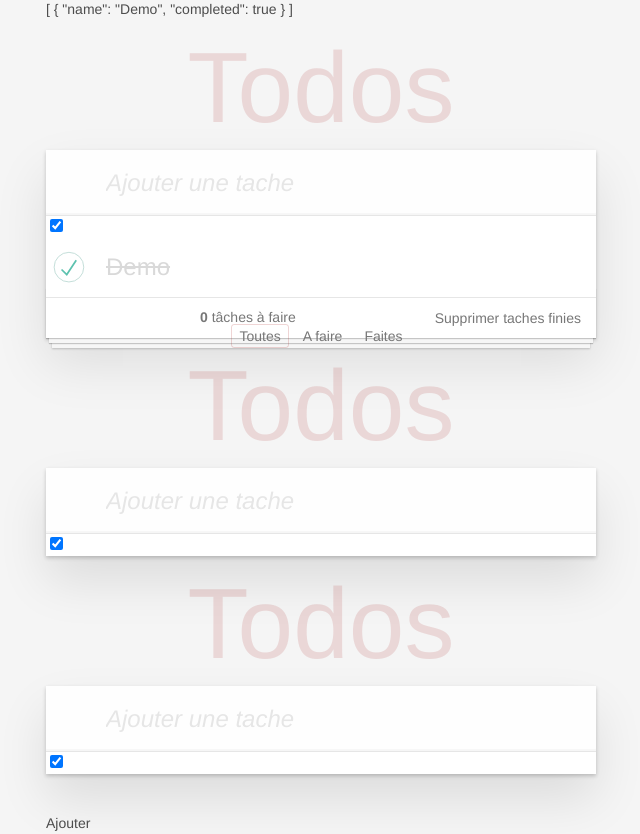
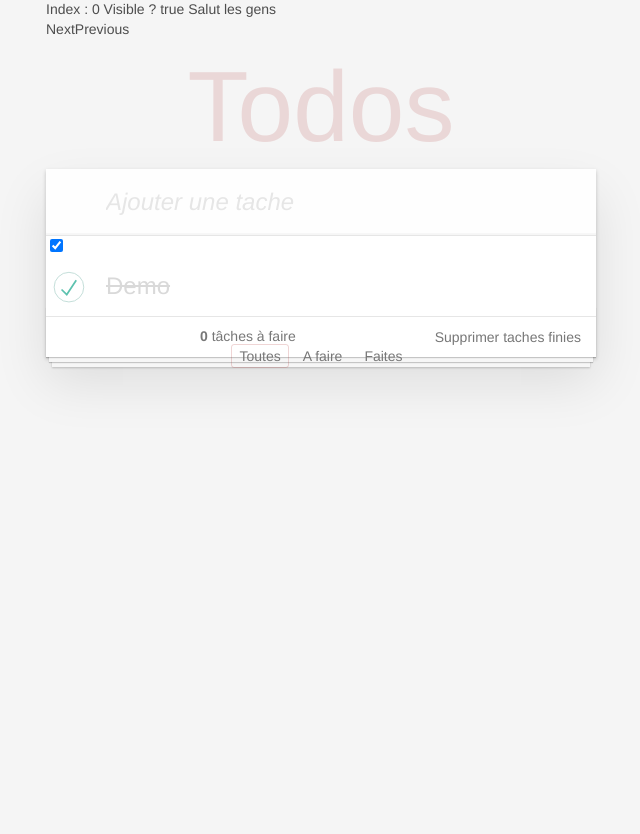
Before and after one commit to gchaulet/todolist, a Vue app in the folder todo/: page / in a window 1280 px wide. Shown: the whole page, without its empty margins (319-959 px from the left). After the commit the page ends 800 px from the top, so only its background shows below. Built offline with nearby package versions, Linux system fonts and the light colour scheme.

Commit message:
carousel vue first

```diff
--- a/todo/src/App.vue
+++ b/todo/src/App.vue
@@ -1,15 +1,22 @@
 <template>
   <div>
-    {{ todos }}
+    <carousel>
+      <carousel-slide>
+        Salut les gens
+      </carousel-slide>
+       <carousel-slide>
+        Au revoir les gens
+      </carousel-slide>
+    </carousel>
     <todos v-model="todos"></todos>
-    <todos></todos>
-    <todos></todos>
-    <button @click="addTodo">Ajouter</button>
+
   </div>
 </template>
 
 <script>
 import Todos from './components/Todos'
+import Carousel from './components/Carousel/Carousel'
+import CarouselSlide from './components/Carousel/CarouselSlide'
 
 export default {
   data() {
@@ -29,7 +36,9 @@ export default {
     }
   },
   components: {
-    Todos
+    Todos,
+    Carousel,
+    CarouselSlide
     }
 }
 </script>
--- /dev/null
+++ b/todo/src/components/Carousel/Carousel.vue
@@ -0,0 +1,53 @@
+<template>
+    <div clas="carousel">
+        <slot></slot>
+        <button class="carousel__nav carousel__next" @click="next">Next</button>
+        <button class="carousel__nav carousel__previous" @click="prev">Previous</button>
+    </div>
+</template>
+
+<script>
+export default {
+    data () {
+        //console.log(this.$children)
+        return {
+            //know the current index
+            index: 0,
+            //cannot catch the object's childrens because previous console.log(this.$children) is empty
+            slides: []
+
+        }
+    },
+    mounted () {
+        //catch the object's childrens
+        //console.log(this.$children)
+        this.slides = this.$children
+        //function which give an index for each slide
+        this.slides.forEach((slide, i) => {
+            slide.index = i
+        })
+    },
+    computed : {
+        //count total number of slides available
+        slidesCount () {
+            return this.slides.length
+        }
+    },
+    methods : {
+        next () {
+            this.index++
+            // come back to slide 0 at the end
+            if(this.index >= this.slidesCount){
+                this.index = 0
+            }
+        },
+        prev (){
+            this.index--
+            //go to last slide
+            if(this.index < this.slidesCount){
+                this.index = this.slidesCount - 1
+            }
+        }
+    }
+}
+</script>
--- /dev/null
+++ b/todo/src/components/Carousel/CarouselSlide.vue
@@ -0,0 +1,24 @@
+<template>
+    <div  v-show="visible">
+          Index : {{ index }}
+          Visible ? {{ visible }}
+        <slot></slot>
+    </div>
+</template>
+
+
+<script>
+export default {
+    data () {
+        return {
+            index : 0
+        }
+    },
+    computed : {
+        visible() {
+            //this index must be equal to the current index of my carousel
+            return this.index === this.$parent.index
+        }
+    }
+}
+</script>
```
